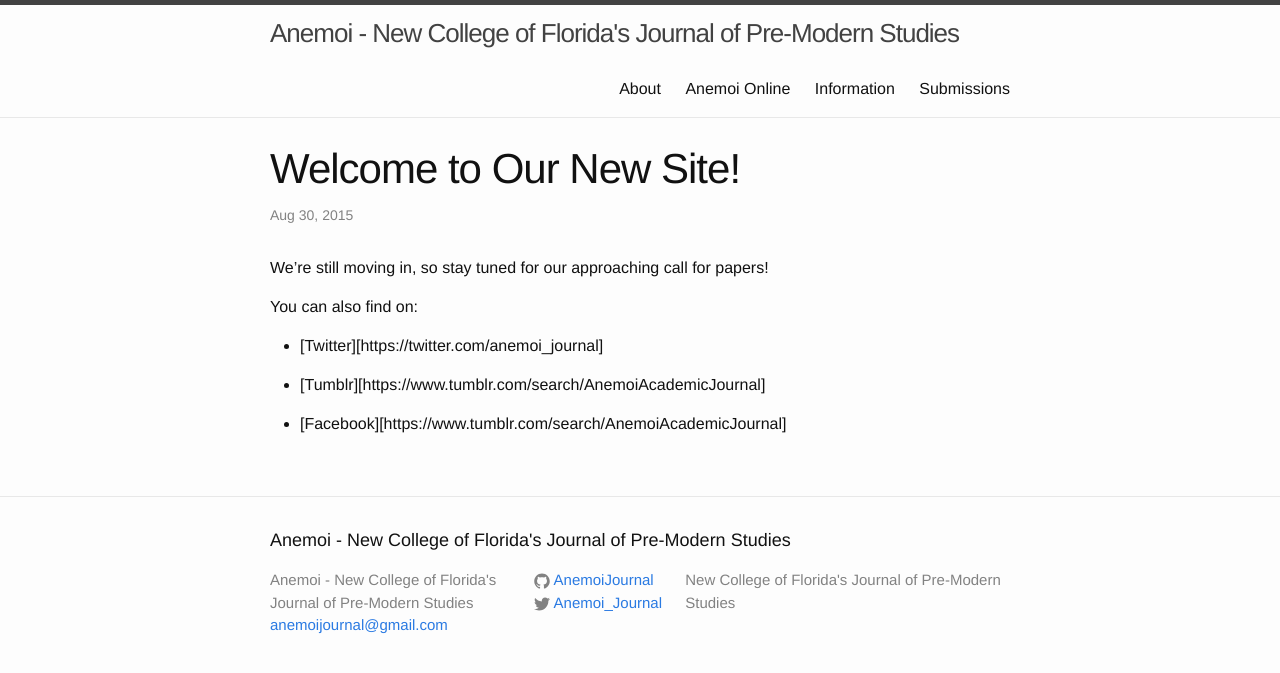
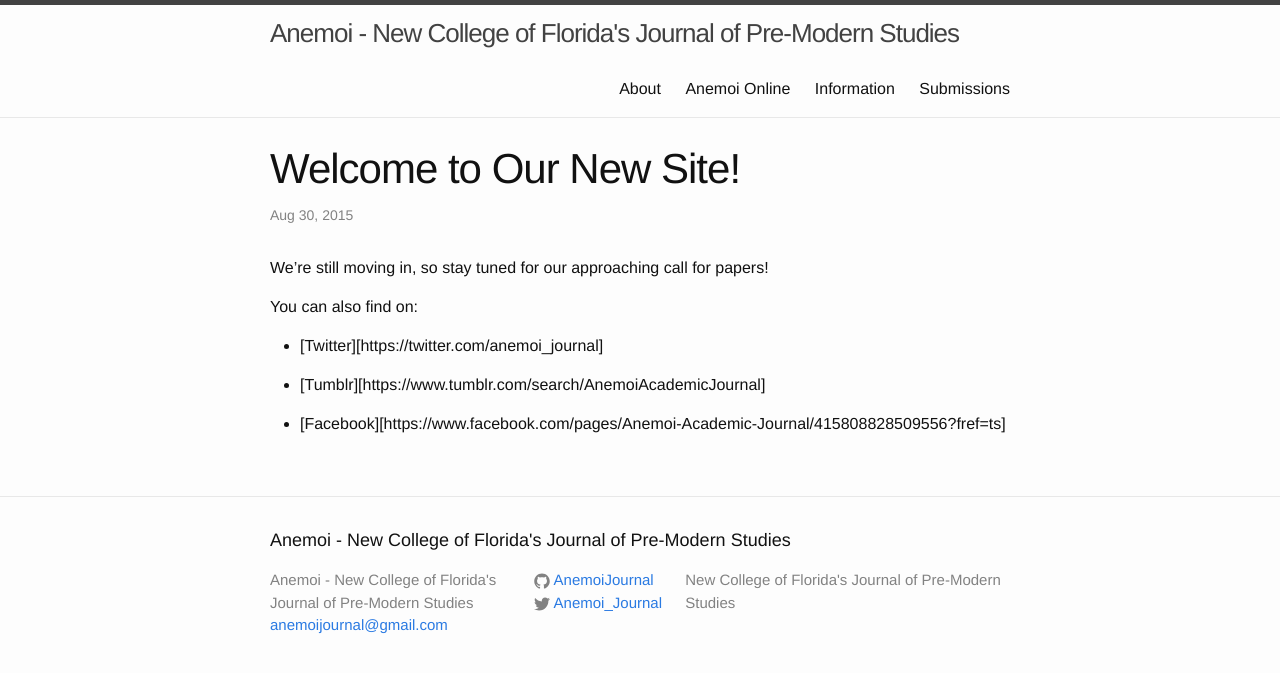
Before and after one commit to AnemoiJournal/anemoijournal.github.com, a Jekyll site: the page built from _posts/2015-08-30-welcome-to-our-new-site.md, in a window 1280 px wide. Shown: the top 673 px of the page. Built offline with Jekyll 4.4.1, drawn with Linux system fonts in a browser that asks for light colours; some of the changed lines change nothing that is shown.

Commit message:
Fixed Facebook Link

```diff
--- a/_posts/2015-08-30-welcome-to-our-new-site.md
+++ b/_posts/2015-08-30-welcome-to-our-new-site.md
@@ -13,4 +13,4 @@ You can also find on:
 
 * [Tumblr][https://www.tumblr.com/search/AnemoiAcademicJournal]
 
-* [Facebook][https://www.tumblr.com/search/AnemoiAcademicJournal]
+* [Facebook][https://www.facebook.com/pages/Anemoi-Academic-Journal/415808828509556?fref=ts]
```
